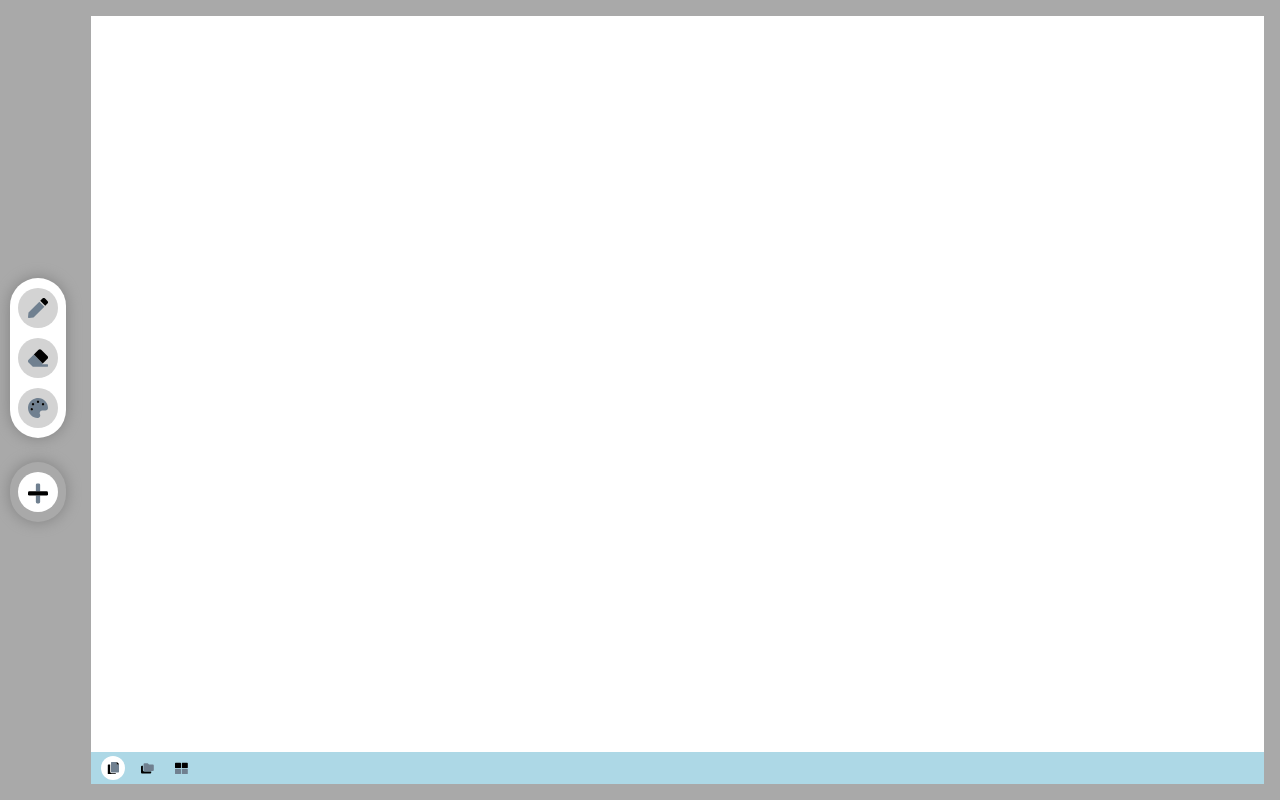
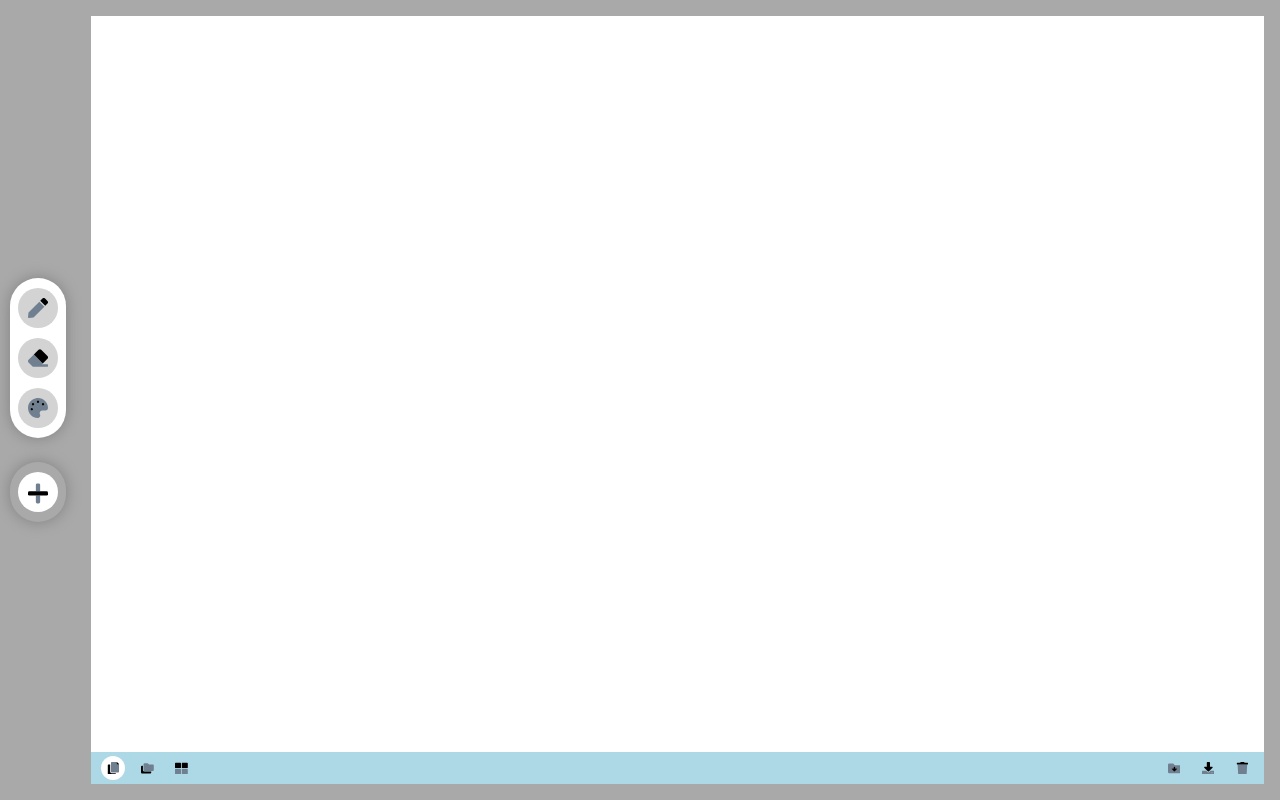
Before and after one commit to mrityunjay38/Pen-Pad, a React (Create React App) app: page / in a window 1280 px wide. Built offline with nearby package versions, Linux system fonts and the light colour scheme.

Commit message:
Add download, download-all and delete options UI

```diff
--- a/src/components/StatusBar/index.css
+++ b/src/components/StatusBar/index.css
@@ -8,16 +8,16 @@
     background: white;
 }
 
-.view-type {
+.view-type, .page-info {
     padding: 5px;
 }
 
-.view-type svg {
+.view-type svg, .page-info svg {
     width: 0.8em;
     height: 0.8em;
 }
 
-.view-type span {
+.view-type span, .page-info span {
     width: 1.5em;
     height: 1.5em;
     border-radius: 50px;
@@ -31,3 +31,11 @@
     justify-content: center;
     align-items: center;
 }
+
+#download:hover, #download-all:hover {
+    background: white;
+}
+
+#delete:hover {
+    background: tomato;
+}
--- a/src/components/StatusBar/index.jsx
+++ b/src/components/StatusBar/index.jsx
@@ -3,6 +3,9 @@ import { Row, Col } from "../Layouts";
 import { ReactComponent as PortraitView } from "../../assets/img/landscape-view.svg";
 import { ReactComponent as LandscapeView } from "../../assets/img/portrait-view.svg";
 import { ReactComponent as GridView } from "../../assets/img/grid.svg";
+import { ReactComponent as Trash } from "../../assets/img/trash.svg";
+import { ReactComponent as DownloadAll } from '../../assets/img/download-all.svg';
+import { ReactComponent as Download } from "../../assets/img/download.svg";
 import { useDispatch, useSelector } from "react-redux";
 import { viewChanger } from "../../redux/actions/view";
 import "./index.css";
@@ -33,7 +36,17 @@ const StatusBar = () => {
           <GridView />
         </span>
       </Col>
-      <Col></Col>
+      <Col className="page-info" align="flex-end">
+        <span className="center" id="download-all">
+          <DownloadAll />
+        </span>
+        <span className="center" id="download">
+          <Download />
+        </span>
+        <span className="center" id="delete">
+          <Trash />
+        </span>
+      </Col>
     </Row>
   );
 };
```
Also changed, not shown: src/assets/img/download-all.svg (added), src/assets/img/download.svg.
